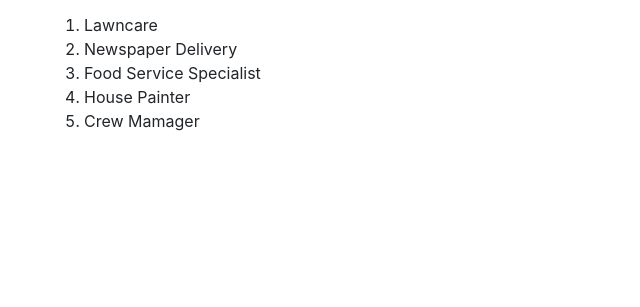
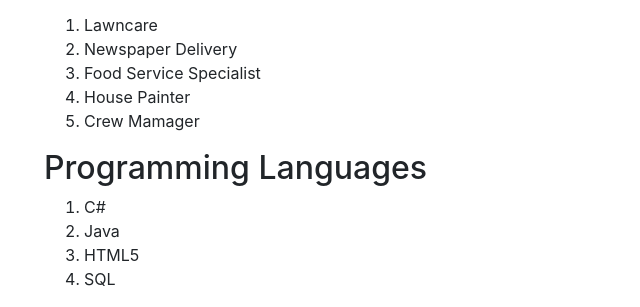
Before and after one commit to kenkelbt/KenkelBT-Online-Portfolio, a website: page index.html in a window 1280 px wide. Shown: the part 676-983 px from the top of the page, without its empty margins (41-681 px from the left). Before the commit the page ends 825 px from the top, so only its background shows below. Drawn offline with nearby package versions, Linux system fonts and the light colour scheme.

Commit message:
Added Programming Languages

```diff
--- a/index.html
+++ b/index.html
@@ -50,8 +50,15 @@
       </ol>
     </div>
 
-    <div class="section">
-      <h2></h2>
+    <div class="section" id="programmingLanguages">
+      <h2>Programming Languages</h2>
+
+      <ol>
+        <li>C#</li>
+        <li>Java</li>
+        <li>HTML5</li>
+        <li>SQL</li>
+      </ol>
     </div>
 
     <div class="section">
```
